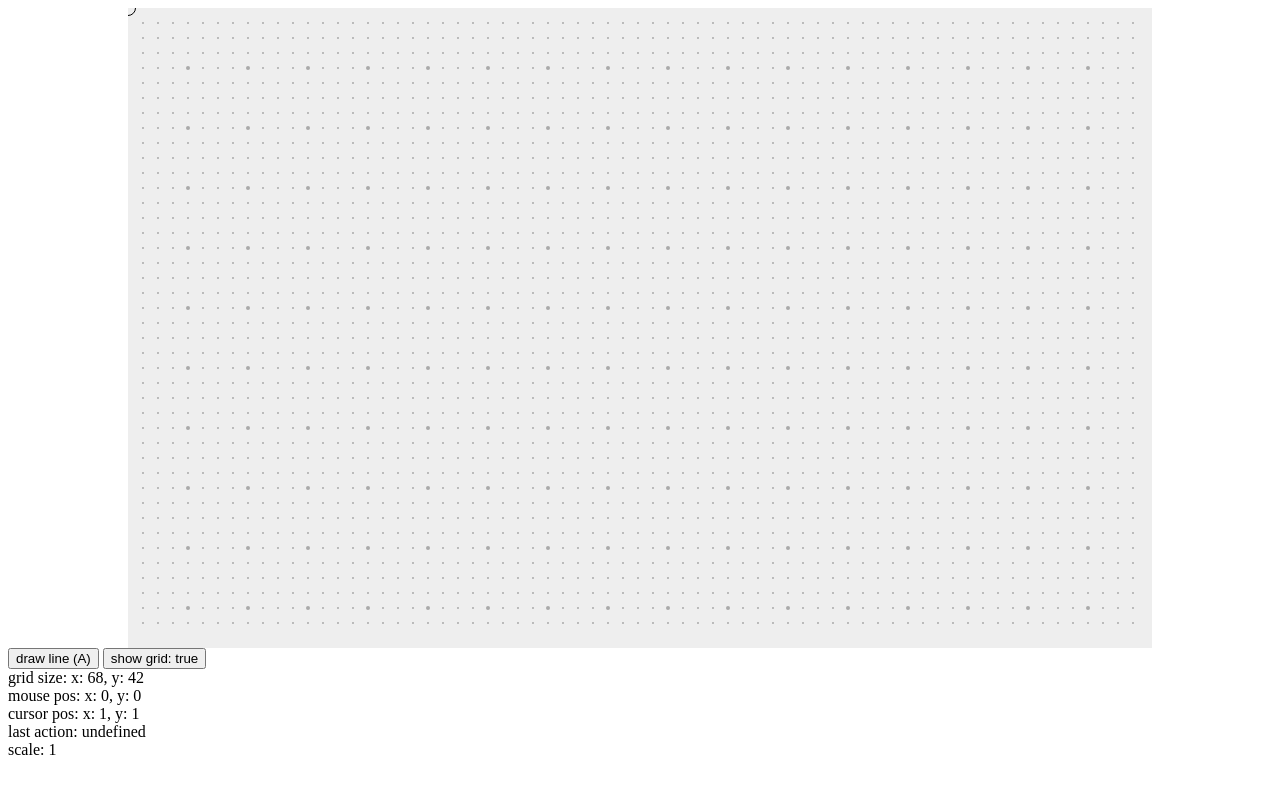
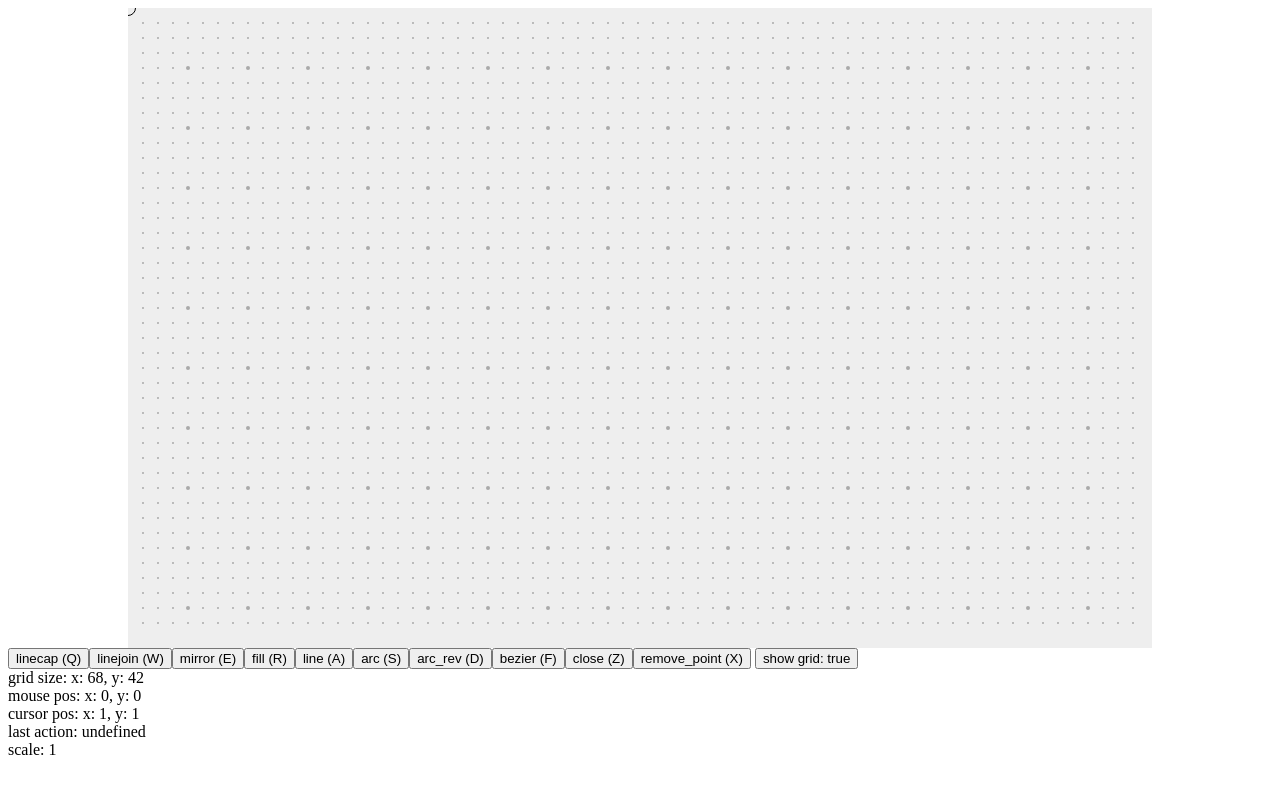
Before and after one commit to fiecueal/ssvgg, a SvelteKit app: page / in a window 1280 px wide. Shown: the top 794 px of the page. Built offline with nearby package versions, Linux system fonts and the light colour scheme.

Commit message:
add button equivalents to keybinds

```diff
--- a/src/lib/keybinds.js
+++ b/src/lib/keybinds.js
@@ -2,7 +2,7 @@
 // changee eventually to more intuitive layout
 // (that can be done with one side of the
 // keyboard instead of all over the place)
-export let keybinds = {
+export const keybinds = {
   linecap: "q",
   linejoin: "w",
   mirror: "e",
--- a/src/routes/+page.svelte
+++ b/src/routes/+page.svelte
@@ -92,7 +92,6 @@
   function drawRender() {
     context.beginPath();
     for (const point of paths.lines) {
-      console.log(point);
       if (point.m) {
         context.moveTo(point.x * spacing.scaled, point.y * spacing.scaled);
       } else {
@@ -286,13 +285,15 @@ which is used to determine the number of grid markers to show on screen
   on:contextmenu|preventDefault
 />
 
-<button
-  on:click={() => {
-    keydown({ key: "a", repeat: false });
-  }}
->
-  draw line (A)
-</button>
+{#each Object.entries(keybinds) as [key, val]}
+  <button
+    on:click={() => {
+      keydown({ key: val });
+    }}
+  >
+    {key} ({val.toUpperCase()})
+  </button>
+{/each}
 
 <button
   on:click={() => {
```
